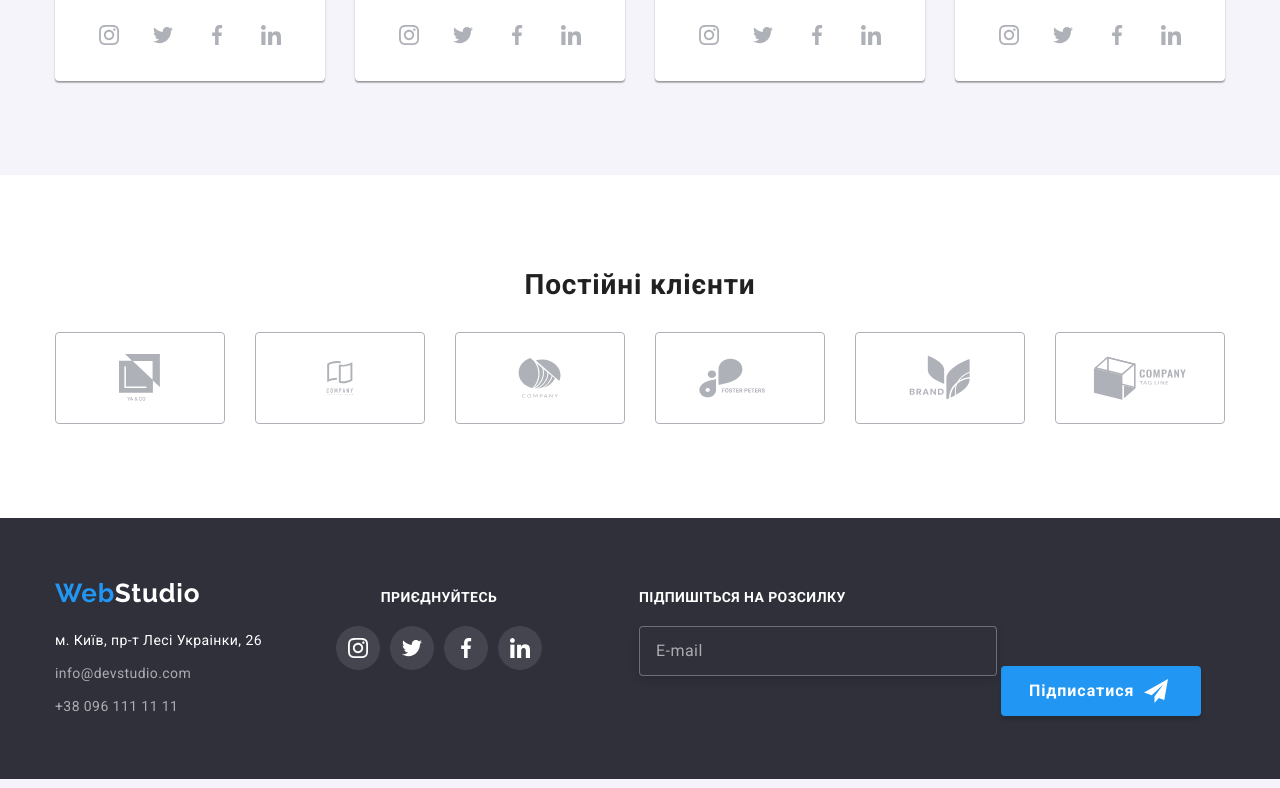
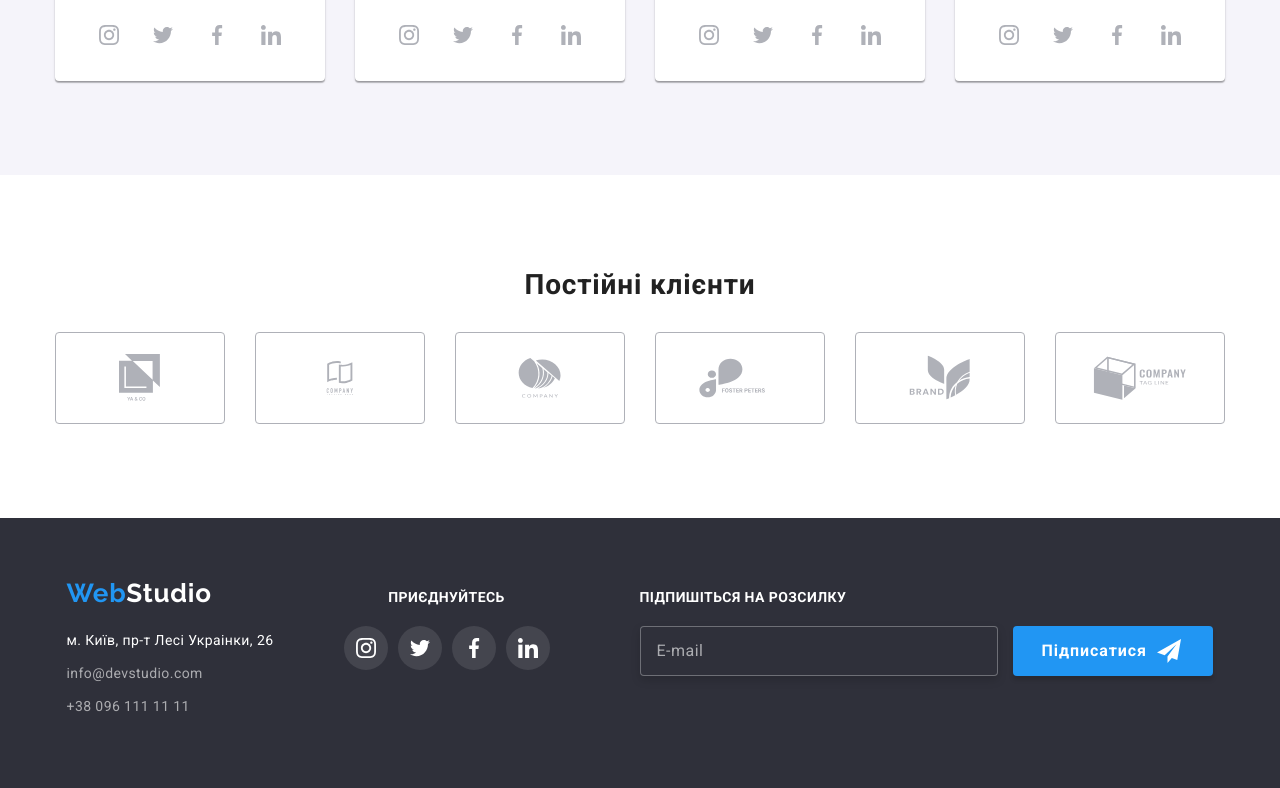
Before and after one commit to OksanaKozak/goit-markup-hw-08, a plain HTML site: page index.html in a window 1280 px wide. Shown: the part 2187-2975 px from the top of the page. Drawn offline with nearby package versions, Linux system fonts and the light colour scheme.

Commit message:
ДЗ-8 проверка

```diff
--- a/index.html
+++ b/index.html
@@ -396,7 +396,7 @@
     </main>
 
     <footer class="contacts">
-      <div class="container">
+      <div class="container footer__wrapper">
         <div class="contacts__container">
           <a href="./index.html" class="logo-contacts"
             ><span class="accent">Web</span>Studio</a>
@@ -454,11 +454,9 @@
         <div class="newsletter">
           <h4>Підпишіться на розсилку</h4>
           <form class="newsletter__form">
-            <div class="newsletter__field">
-              <label for="email"></label>
-              <input type="email" class="newsletter__input" placeholder="E-mail" name="mail" id="email">
-            </div>
-              <button type="submit" class="newsletter__button">Підписатися<svg width="24" height="24" class="newsletter__svg">
+            <label for="email"></label>
+            <input type="email" class="newsletter__input" placeholder="E-mail" name="mail" id="email">
+            <button type="submit" class="newsletter__button">Підписатися<svg width="24" height="24" class="newsletter__svg">
                 <use href="./images/icons.svg#icon-mail"></use>
               </svg></button>
           </form>
--- a/sass/components/footer/_contacts.scss
+++ b/sass/components/footer/_contacts.scss
@@ -1,25 +1,26 @@
 .contacts {
     background-color: #2F303A;
-    padding: 60px 0px 60px 0px;
+    padding: 60px 0;
     &__container {
-      display: flex;
-      align-items: center;
-      flex-direction: column;
-
+      text-align: center;
       @media screen and (min-width: 768px) {
-        display: inline-flex;
-       padding-left: 60px;
-       padding-right: 160px;
+        margin-right: 160px;
       }
       @media screen and (min-width: 1200px) {
-        display: inline-flex;
-      padding: 0;
-      align-items: flex-start;
-
+        text-align: left;
+        margin-right: 0px;
       }
     }
-   }
+}
+.footer__wrapper {
+  @media screen and (min-width: 768px) {
+    display: flex;
+    align-items: baseline;
+    }
+    flex-wrap: wrap;
+    justify-content: center;
 
+}
 .logo-contacts {
     font-family: "Raleway", sans-serif;
     @include font(26px, 700, 1.19, 0.03em);
@@ -42,15 +43,11 @@
 }
 .contacts__container__List {
   @media screen and (min-width: 1200px) {
-    display: flex;
-    flex-direction: column;
   padding: 0;
-  align-items: flex-start;
-
   }
 }
 .contacts__item {
-  padding-bottom: 9px;
+  margin-bottom: 9px;
   &:last-child {
     padding-bottom: 0;
   }
@@ -59,8 +56,6 @@
 
 .contacts__mail,
 .contacts__tel {
-  display: flex;
-  justify-content: center;
   @include font(14px, 400, 1.71, 0.03em);
     color: rgba(255, 255, 255, 0.6);
     text-decoration: none;
--- a/sass/components/footer/_form.scss
+++ b/sass/components/footer/_form.scss
@@ -1,18 +1,14 @@
 .newsletter {
-  display: flex;
-  flex-direction: column;
-  align-items: center;
-  justify-content: center;
-  padding-top: 60px;
+  margin-top: 60px;
+  text-align: center;
   @media screen and (min-width: 1200px) {
-    display: inline-flex;
-    padding: 0;
-    align-items: flex-start;
+    margin: 0;
+    text-align: start;;
   }
 }
 
 .newsletter__input {
-    width: 358px;
+    width: 450px;
     height: 50px;
     border: 1px solid rgba(255, 255, 255, 0.3);
     filter: drop-shadow(0px 4px 4px rgba(0, 0, 0, 0.15));
@@ -21,11 +17,13 @@
     margin-bottom: 20px;
     background: #2F303A;
     color: #FFFFFF;
+    @media screen and (min-width: 1200px) {
+      width: 358px;
+
+    }
   }
-.newsletter__field {
-    display: inline-flex;
-  }
-.newsletter__field input::placeholder {
+
+.newsletter__input::placeholder {
     font-style: normal;
     @include font(16px, 400, 1.25, 0.03em);
     color: rgba(255, 255, 255, 0.6);
@@ -48,7 +46,7 @@
     height: 50px;
     @media screen and (min-width: 1200px) {
       display: inline-flex;
-
+      margin-left: 12px;
     }
   }
 .newsletter__svg {
--- a/sass/components/footer/_soc.scss
+++ b/sass/components/footer/_soc.scss
@@ -1,13 +1,18 @@
 .social {
-  display: flex;
-  flex-direction: column;
-  align-items: center;
-  justify-content: center;
+  // display: flex;
+  // flex-direction: column;
+  // align-items: center;
+  // justify-content: center;
   margin-top: 60px;
+  text-align: center;
   @media screen and (min-width: 768px) {
-  display: inline-flex;
-  margin: 0px 93px 0px 70px;
+  margin-left: 70px;
+  margin-top: 0;
 
+  }
+  @media screen and (min-width: 1200px) {
+    margin-left: 70px;
+    margin-right: 90px;
   }
 }
 h4 {
@@ -19,7 +24,7 @@ h4 {
   }
   .social__list {
     display: flex;
-    justify-content: start;
+    justify-content: center;
     align-items: center;
   }
 .social__item {
```
Also changed, not shown: CSS/main.css, CSS/main.min.css, 2 other files.
